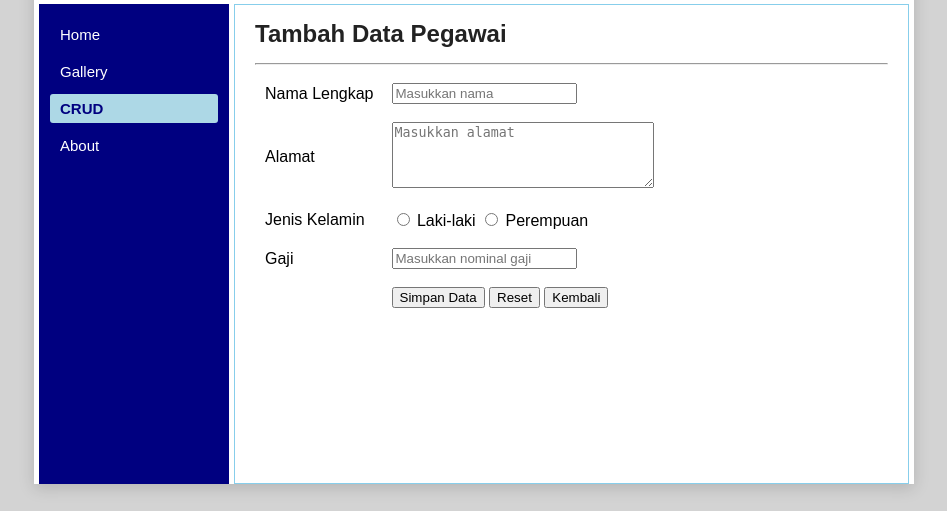
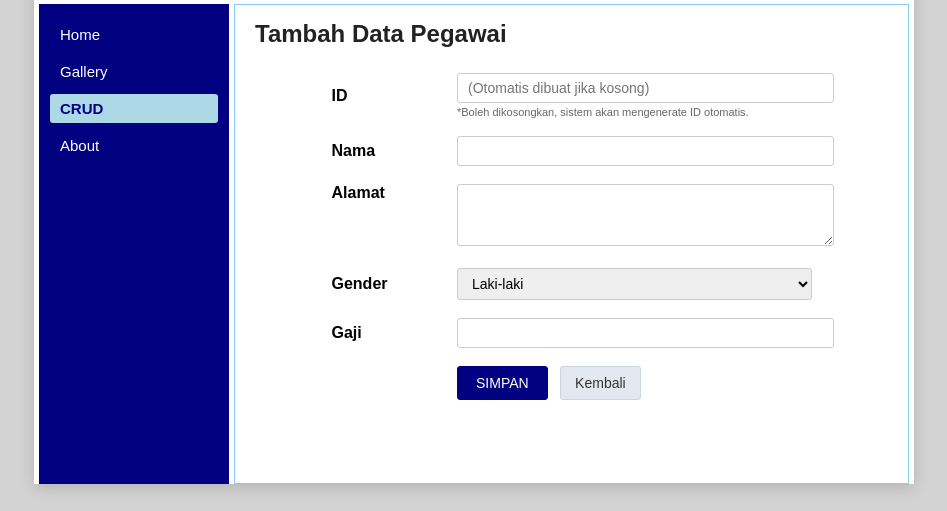
Before and after one commit to anggimahardika155-cell/belajar-laravel-2a, a Laravel app: page /employe/create in a window 1280 px wide. Shown: the part 289-800 px from the top of the page, without its empty margins (166-1113 px from the left). Run offline with Laravel 12, Linux system fonts and the light colour scheme.

Commit message:
[EDIT] CRUD simpan data (tambah_data.blade.php)

```diff
--- a/web-app/resources/views/tambah_data.blade.php
+++ b/web-app/resources/views/tambah_data.blade.php
@@ -2,43 +2,53 @@
 
 @section('content')
 <h1>{{ $judul }}</h1>
-    <hr>
 
-    <form action="/employe" method="post">
+@if ($errors->any())
+    <div style="background-color: #f8d7da; color: #721c24; padding: 10px; border: 1px solid #f5c6cb; border-radius: 3px; margin-bottom: 15px; font-size: 14px;">
+        <ul style="margin: 0; padding-left: 20px;">
+            @foreach ($errors->all() as $error)
+                <li>{{ $error }}</li>
+            @endforeach
+        </ul>
+    </div>
+@endif
+
+<form method="post" action="/employe/store">
     @csrf
-
-        <table cellpadding="8">
+    <table border="0" cellpadding="8" style="margin: 15px auto; width: 100%; max-width: 500px;">
         <tr>
-                <td>Nama Lengkap</td>
+            <td width="25%"><b>ID</b></td>
             <td>
-                    <input type="text" name="nama" required placeholder="Masukkan nama">
+                <input type="text" name="id" value="{{ old('id') }}" placeholder="(Otomatis dibuat jika kosong)" style="width: 100%; padding: 6px 10px; border: 1px solid #ccc; border-radius: 3px; font-size: 14px;">
+                <small style="color: #666; font-size: 11px; display: block; margin-top: 3px;">*Boleh dikosongkan, sistem akan mengenerate ID otomatis.</small>
             </td>
         </tr>
         <tr>
-                <td>Alamat</td>
+            <td><b>Nama</b></td>
+            <td><input type="text" name="nama" value="{{ old('nama') }}" required style="width: 100%; padding: 6px 10px; border: 1px solid #ccc; border-radius: 3px; font-size: 14px;"></td>
+        </tr>
+        <tr>
+            <td valign="top"><b>Alamat</b></td>
+            <td><textarea name="alamat" rows="3" required style="width: 100%; padding: 6px 10px; border: 1px solid #ccc; border-radius: 3px; font-size: 14px;">{{ old('alamat') }}</textarea></td>
+        </tr>
+        <tr>
+            <td><b>Gender</b></td>
             <td>
-                    <textarea name="alamat" required placeholder="Masukkan alamat" rows="4" cols="30"></textarea>
+                <select name="gender" style="width: 100%; padding: 6px 10px; border: 1px solid #ccc; border-radius: 3px; font-size: 14px;">
+                    <option value="L" {{ old('gender') == 'L' ? 'selected' : '' }}>Laki-laki</option>
+                    <option value="P" {{ old('gender') == 'P' ? 'selected' : '' }}>Perempuan</option>
+                </select>
             </td>
         </tr>
         <tr>
-                <td>Jenis Kelamin</td>
-                <td>
-                    <input type="radio" name="gender" value="L" required> Laki-laki
-                    <input type="radio" name="gender" value="P"> Perempuan
-                </td>
-            </tr>
-            <tr>
-                <td>Gaji</td>
-                <td>
-                    <input type="number" name="gaji" required placeholder="Masukkan nominal gaji">
-                </td>
+            <td><b>Gaji</b></td>
+            <td><input type="number" name="gaji" value="{{ old('gaji') }}" required style="width: 100%; padding: 6px 10px; border: 1px solid #ccc; border-radius: 3px; font-size: 14px;"></td>
         </tr>
         <tr>
             <td></td>
             <td>
-                    <button type="submit">Simpan Data</button>
-                    <button type="reset">Reset</button>
-                    <a href="/employe"><button type="button">Kembali</button></a>
+                <button type="submit" class="btn-navy" style="padding: 8px 18px; cursor: pointer;">SIMPAN</button>
+                <a href="/employe" class="btn-gray" style="padding: 8px 14px; text-decoration: none; margin-left: 8px;">Kembali</a>
             </td>
         </tr>
     </table>
```
Lines whose indentation alone changed are shown as unchanged.
